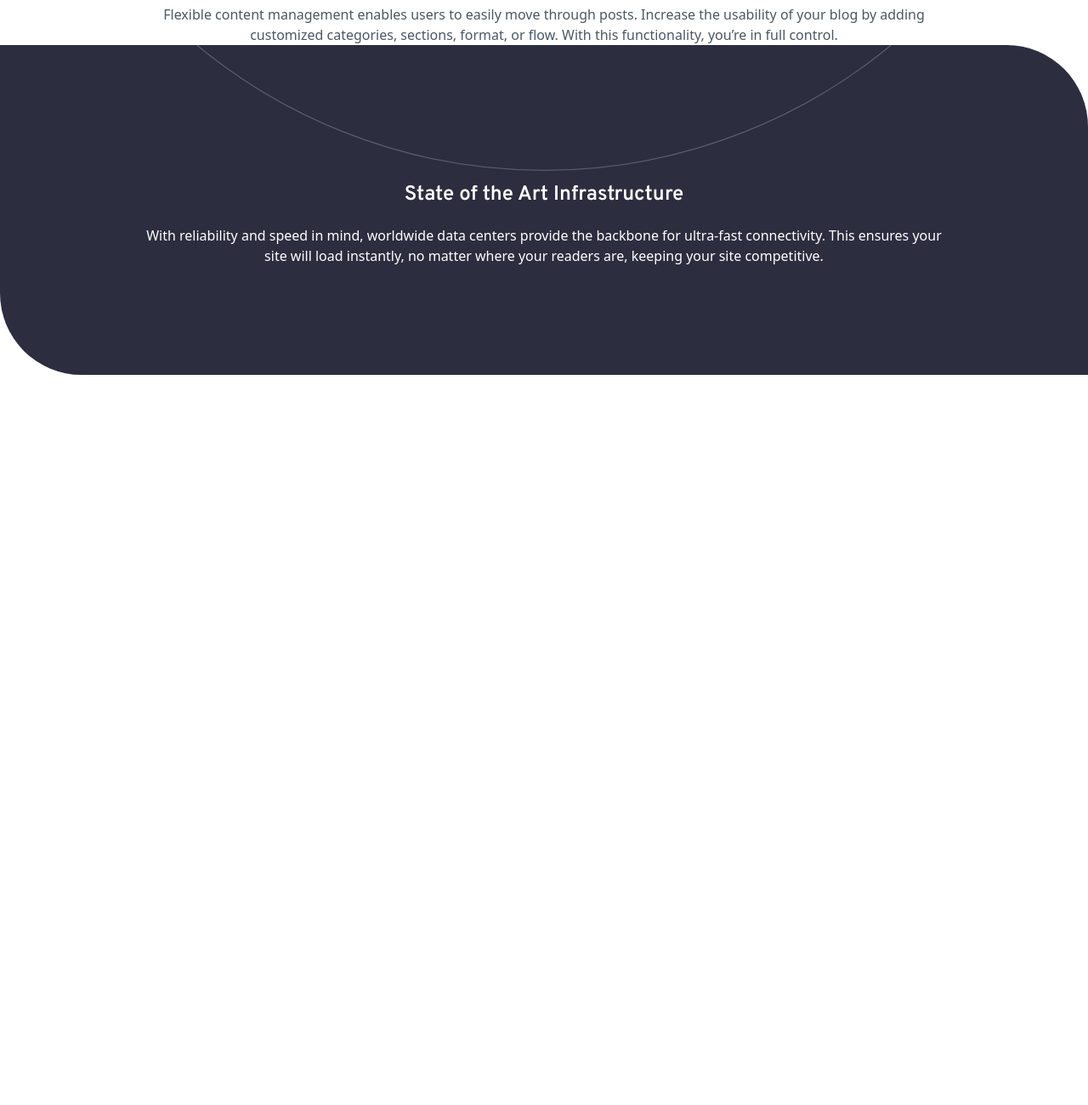
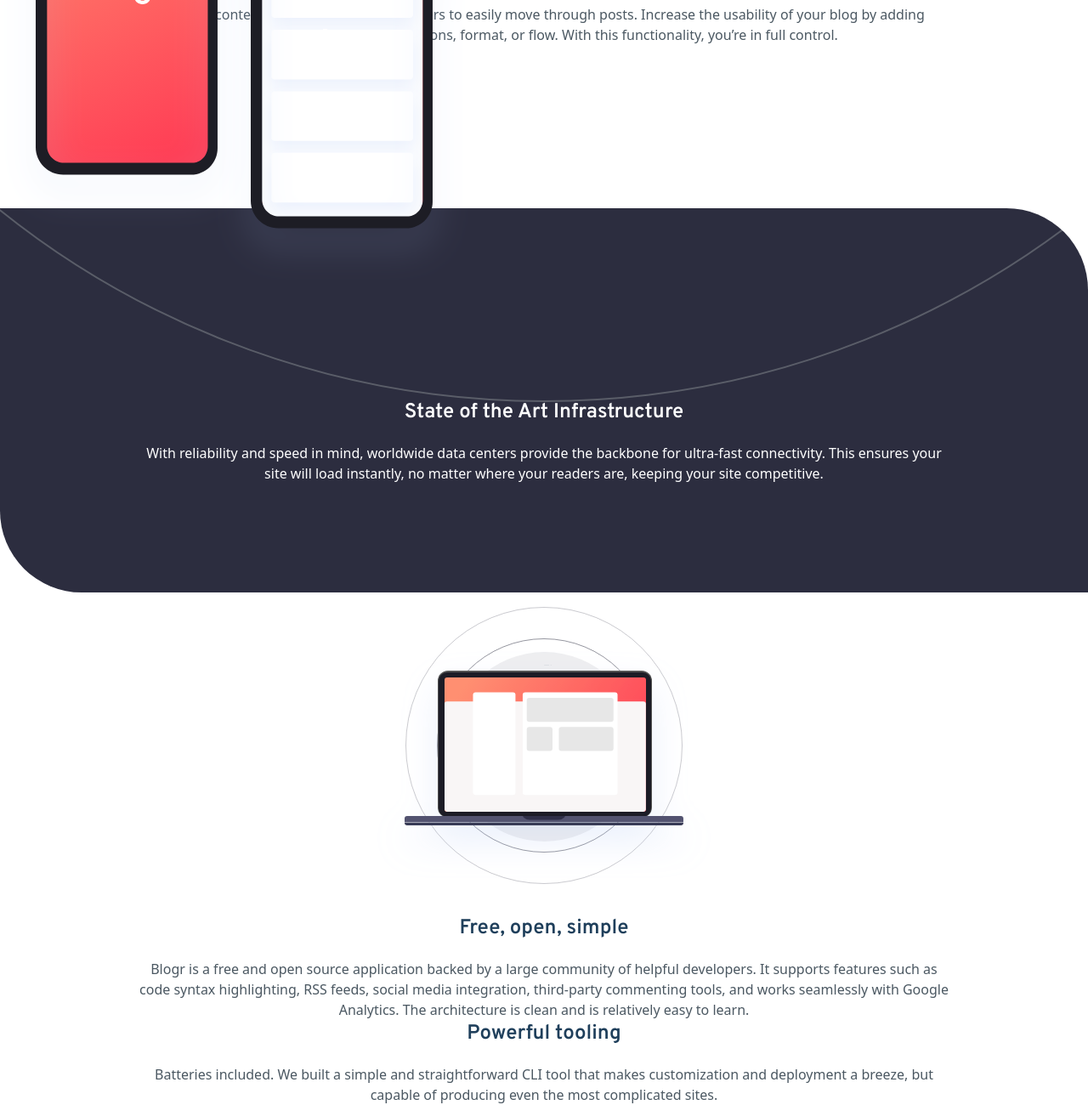
Before and after one commit to Marcoswodbarros/blogr-landing-page2, a website: page index.html in a window 1280 px wide. Shown: the part 1160-2460 px from the top of the page at 85% size. Before the commit the page ends 1601 px from the top, so only its background shows below. Drawn offline with Linux system fonts and the light colour scheme.

Commit message:
Mobile main: Finishing articles

```diff
--- a/index.html
+++ b/index.html
@@ -68,8 +68,11 @@
                     control.</p>
             </article>
 
-            <article style="background-image: url(src/images/bg-pattern-circles.svg); background-size: cover; background-repeat: no-repeat; background-position: center bottom 15rem;" class="bg-veryDarkGrayBlue rounded-bl-radiusAdded rounded-tr-radiusAdded">
-                <div id="article__state--container" class="flex flex-col items-center gap-y-5 pt-40 pb-32">
+            <article
+                style="background-image: url(src/images/bg-pattern-circles.svg); background-size: 160%; background-repeat: no-repeat; background-position: center bottom 14rem;"
+                class="bg-veryDarkGrayBlue rounded-bl-radiusAdded rounded-tr-radiusAdded mt-48 relative">
+                <img src="src/images/illustration-phones.svg" alt="Two cellphones" class="absolute bottom-5rem">
+                <div id="article__state--container" class="flex flex-col items-center gap-y-5 pt-56 pb-32">
                     <h2 class="font-overpass text-white text-2xl font-bold text-center w-8/12">State of the Art
                         Infrastructure</h2>
                     <p class="text-white text-center w-9/12">With reliability and speed in mind, worldwide
@@ -78,6 +81,25 @@
                         competitive.</p>
                 </div>
             </article>
+
+            <article class="flex flex-col items-center gap-y-5">
+                <img src="src/images/illustration-laptop-mobile.svg" alt="A laptop illustration" class="">
+                <div id="article__state--container" class="flex flex-col items-center gap-y-5">
+                    <h2 class="font-overpass text-veryDarkBlue text-2xl font-bold text-center w-8/12">Free, open, simple</h2>
+                    <p class="text-veryDarkGrayishBlue text-center w-9/12"> Blogr is a free and open source application backed by a
+                        large community of helpful developers. It supports
+                        features such as code syntax highlighting, RSS feeds, social media integration, third-party
+                        commenting tools,
+                        and works seamlessly with Google Analytics. The architecture is clean and is relatively easy to
+                        learn.</p>
+                </div>
+            </article>
+
+            <article class="flex flex-col items-center gap-y-5">
+                <h2 class="font-overpass text-veryDarkBlue text-2xl font-bold text-center w-8/12">Powerful tooling</h2>
+                <p class="text-veryDarkGrayishBlue text-center w-9/12">Batteries included. We built a simple and straightforward CLI tool that makes customization and deployment a breeze, but
+                    capable of producing even the most complicated sites.</p>
+            </article>
         </section>
     </main>
 </body>
--- a/tailwind.config.js
+++ b/tailwind.config.js
@@ -27,6 +27,10 @@ module.exports = {
       fontFamily: {
         overpass: 'Overpass',
         ubuntu: 'Ubuntu'
+      },
+
+      spacing: {
+        '5rem': '23rem'
       }
     },
   },
```
Also changed, not shown: dist/output.css.
